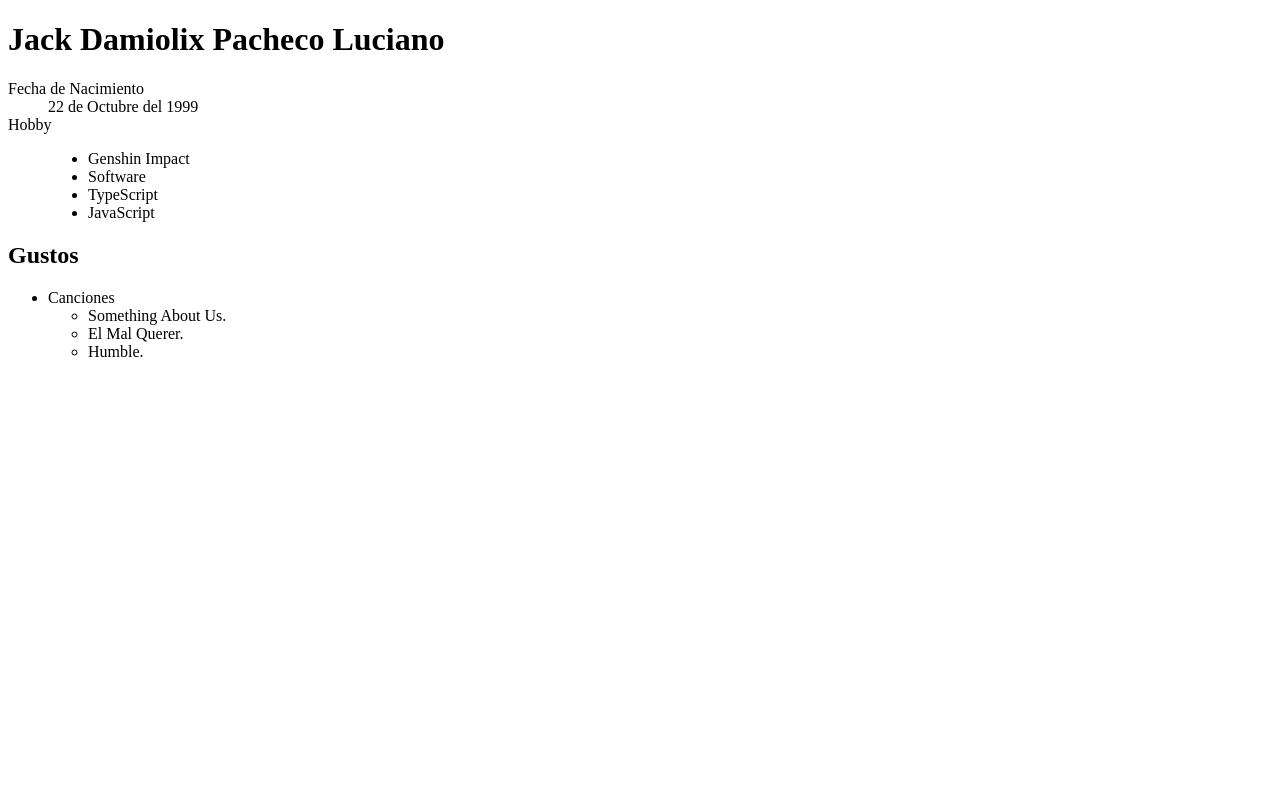
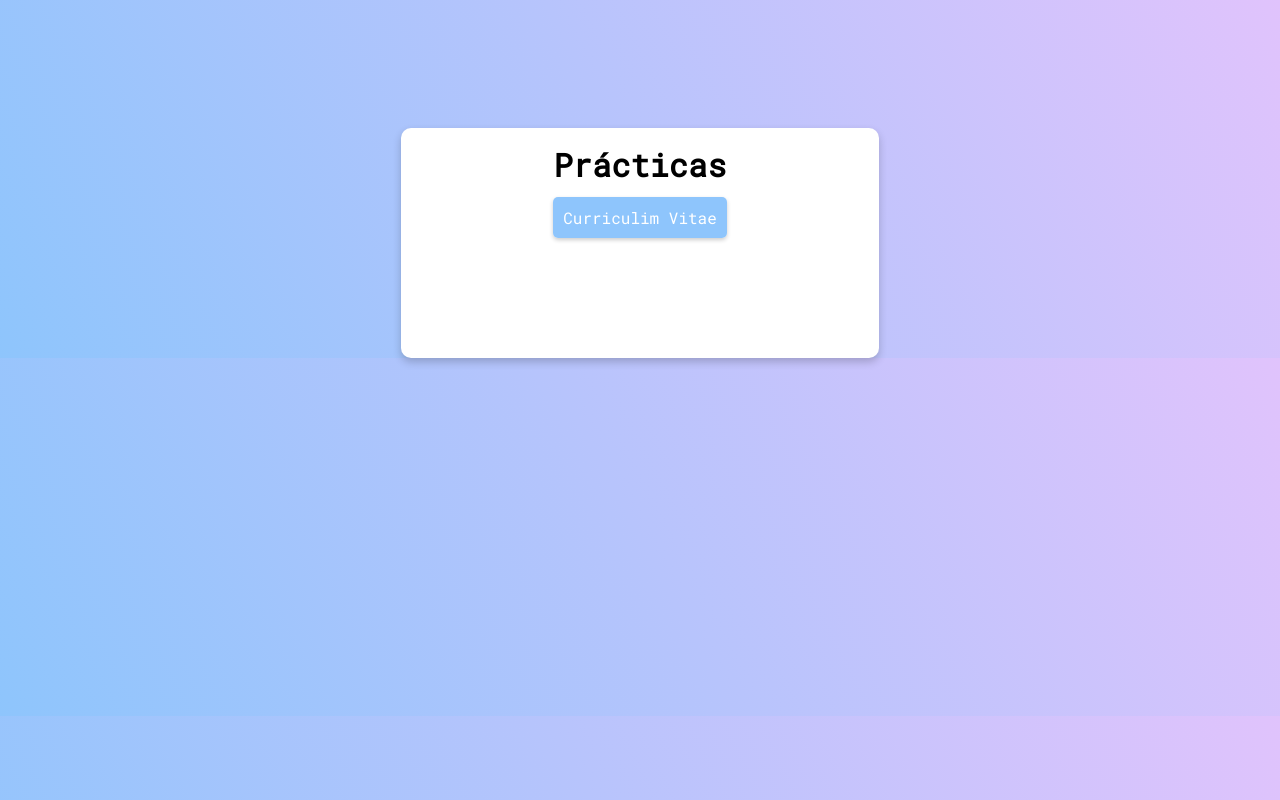
Before and after one commit to Jadack/sdq-web, a plain HTML site: page index.html in a window 1280 px wide. Drawn offline with Linux system fonts and the light colour scheme.

Commit message:
Practice Card

```diff
--- a/index.html
+++ b/index.html
@@ -4,35 +4,20 @@
     <meta charset="UTF-8">
     <meta http-equiv="X-UA-Compatible" content="IE=edge">
     <meta name="viewport" content="width=device-width, initial-scale=1.0">
-    <title>Jack Pacheco - Curriculum Vitae</title>
+    <title>SDQ - HTML & CSS</title>
+    <link rel="stylesheet" href="./style.css">
 </head>
 <body>
-    <h1>Jack Damiolix Pacheco Luciano</h1>
-    <dl>
-        <dt>Fecha de Nacimiento</dt>
-        <dd>22 de Octubre del 1999</dd>
-
-        <dt>Hobby</dt>
-        <dd>
-            <ul>
-                <li>Genshin Impact</li>
-                <li>Software</li>
-                <li>TypeScript</li>
-                <li>JavaScript</li>
-            </ul>
-        </dd>
-    </dl>
-
-    <h2>Gustos</h2>
-    <ul>
-        <li>
-            Canciones
-            <ul>
-                <li>Something About Us.</li>
-                <li>El Mal Querer.</li>
-                <li>Humble.</li>
-            </ul>
-        </li>
-    </ul>
+    <div class="container">
+        <div class="card">
+            <h1>Prácticas</h1>
+            <br>
+            <div class="btn-container">
+                <a class="btn" href="#">
+                    Curriculim Vitae
+                </a>
+            </div>
+        </div>
+    </div>
 </body>
 </html>
--- /dev/null
+++ b/style.css
@@ -0,0 +1,46 @@
+@import url('https://fonts.googleapis.com/css2?family=Roboto&family=Roboto+Mono:wght@300;400&display=swap');
+* {
+    width: auto;
+    height: auto;
+    margin: 0px;
+    padding: 0px;
+    font-family: 'Roboto Mono', monospace;
+}
+
+body {
+    width: 100%;
+    background-color: #8EC5FC;
+    background-image: linear-gradient(62deg, #8EC5FC 0%, #E0C3FC 100%);
+
+}
+
+.container {
+    width: 100%;
+}
+
+.card {
+    width: 35%;
+    min-height: 200px;
+    margin: auto;
+    margin-top: 10%;
+    padding: 15px;
+    border-radius: 10px;
+    text-align: center;
+    background-color: #ffffff;
+    box-shadow: 0 4px 8px 0 rgba(0, 0, 0, 0.2);
+}
+
+.card:hover {
+    box-shadow: 0 8px 16px 0 rgba(0, 0, 0, 0.2);
+}
+
+.btn {
+    width: auto;
+    height: 15px;
+    padding: 10px;
+    color: #fff;
+    border-radius: 5px;
+    text-decoration: none;
+    background-color: #8EC5FC;
+    box-shadow: 0px 2px 4px 0px rgba(0, 0, 0, 0.2);
+}
```
